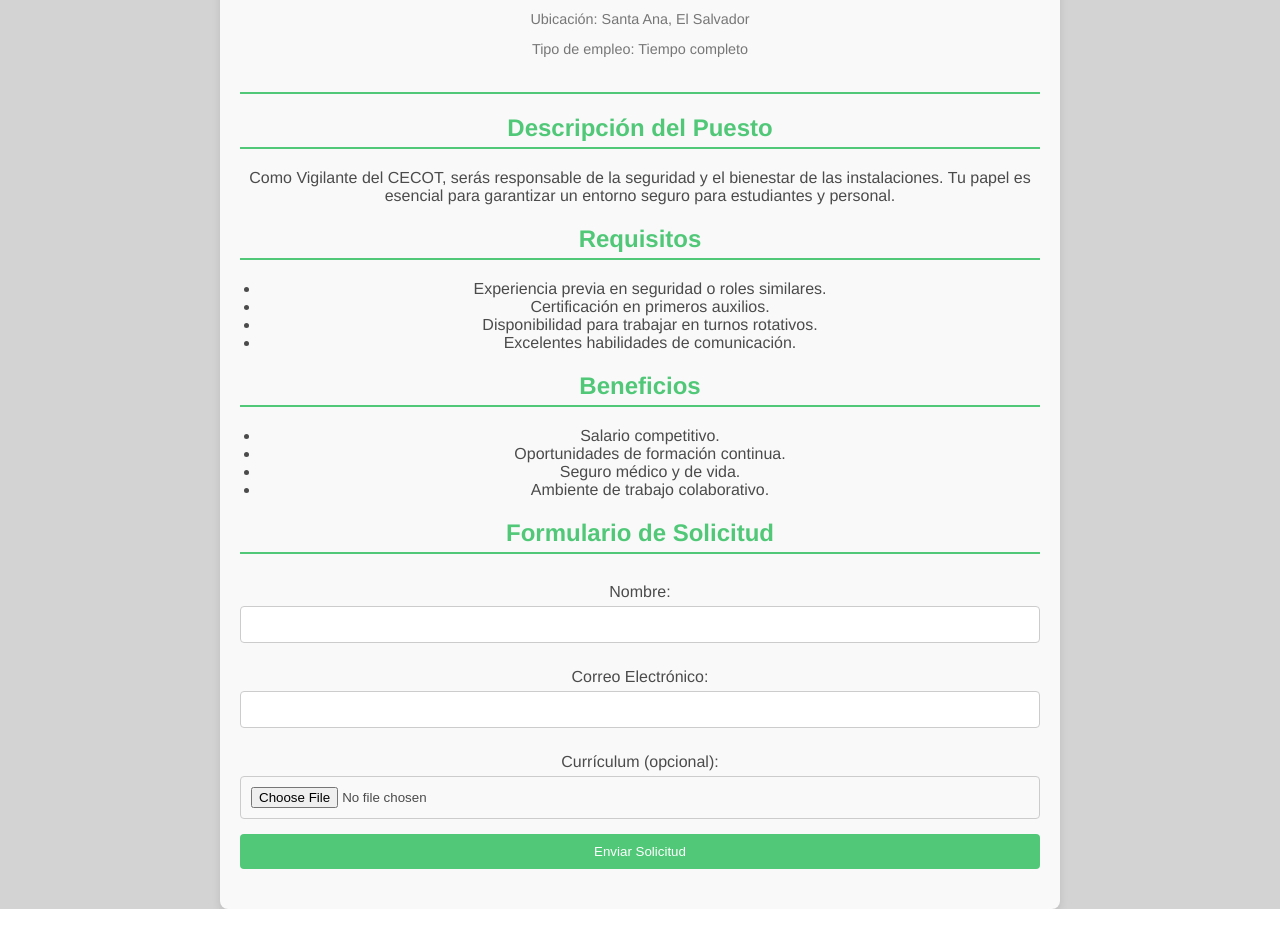
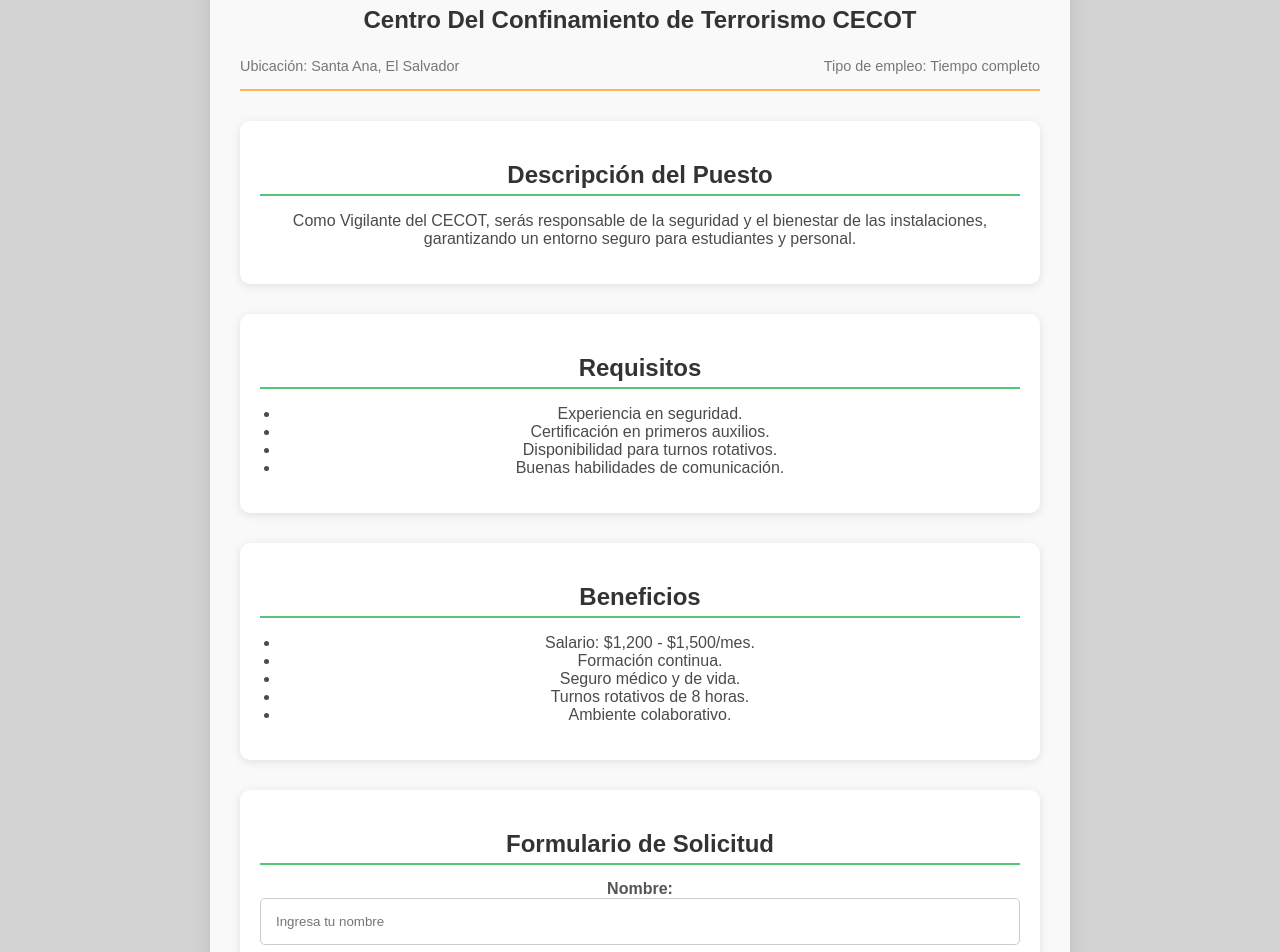
Before and after one commit to FrankUgb/ugbjobs, a Vue app: page /empleo in a window 1280 px wide. Shown: the part 200-1152 px from the top of the page. Before the commit the page ends 1109 px from the top, so only its background shows below. Built offline with nearby package versions, Linux system fonts and the light colour scheme.

Commit message:
Cambio 11
Filtro y depuracion

```diff
--- a/src/assets/Css/Trabajo.css
+++ b/src/assets/Css/Trabajo.css
@@ -1,76 +1,93 @@
-/* Estilos generales para el componente Trabajo */
 .job-details {
   max-width: 800px;
-  margin: 0 auto;
-  padding: 20px;
-  background-color: #f9f9f9;
-  border-radius: 8px;
-  box-shadow: 0 4px 8px rgba(0, 0, 0, 0.1);
+  margin: 20px auto;
+  padding: 30px;
+  background-color: #f9f9f9; /* Fondo claro para un diseño suave */
+  border-radius: 15px;
+  box-shadow: 0 4px 20px rgba(0, 0, 0, 0.1); /* Sombra más suave */
+  font-family: 'Arial', sans-serif;
 }
 
 .job-header {
   text-align: center;
-  padding-bottom: 20px;
-  border-bottom: 2px solid #50C878; /* Verde esmeralda */
+  padding-bottom: 15px;
+  border-bottom: 2px solid #FFB74D; /* Naranja quemado */
 }
 
 .company-name {
   font-weight: bold;
-  font-size: 1.2em;
-  color: #4B4B4B;
+  font-size: 1.5em;
+  color: #333; /* Color oscuro para mayor legibilidad */
 }
 
-.job-location,
-.job-type {
+.job-info {
+  display: flex;
+  justify-content: space-between;
   font-size: 0.9em;
-  color: #777;
+  color: #777; /* Gris más claro */
+  margin-top: 10px;
 }
 
 .job-description,
 .job-requirements,
 .job-benefits,
 .application-form {
-  margin: 20px 0;
+  margin: 30px 0;
+  padding: 20px;
+  background-color: #ffffff; /* Fondo blanco para las secciones */
+  border-radius: 10px;
+  box-shadow: 0 2px 10px rgba(0, 0, 0, 0.1); /* Sombra sutil */
 }
 
 h2 {
-  border-bottom: 2px solid #50C878;
+  border-bottom: 2px solid #50C878; /* Verde esmeralda */
   padding-bottom: 5px;
-  color: #50C878;
+  color: #333; /* Color oscuro */
+  margin-bottom: 15px;
 }
 
 ul {
-  list-style-type: disc;
+  list-style-type: disc; /* Cambia el tipo de lista */
   padding-left: 20px;
 }
 
-form {
-  display: flex;
-  flex-direction: column;
+.input-group {
+  margin-bottom: 25px; /* Espaciado más amplio entre grupos de entrada */
 }
 
 label {
-  margin: 10px 0 5px;
+  font-weight: 600; /* Negrita para etiquetas */
+  color: #555; /* Gris oscuro */
 }
 
 input[type="text"],
 input[type="email"],
 input[type="file"] {
-  padding: 10px;
+  padding: 15px;
   border: 1px solid #ccc;
-  border-radius: 4px;
-  margin-bottom: 15px;
+  border-radius: 5px;
+  width: 100%; /* Ancho completo */
+  box-sizing: border-box; /* Asegura que el padding no afecte el ancho */
+  transition: border-color 0.3s; /* Transición para el enfoque */
+}
+
+input[type="text"]:focus,
+input[type="email"]:focus {
+  border-color: #50C878; /* Verde esmeralda al enfocar */
 }
 
 button {
-  padding: 10px;
-  background-color: #50C878;
+  padding: 15px;
+  background-color: #FFB74D; /* Naranja quemado */
   color: white;
   border: none;
-  border-radius: 4px;
+  border-radius: 5px;
   cursor: pointer;
+  width: 100%; /* Botón de ancho completo */
+  transition: background-color 0.3s, transform 0.2s; /* Transiciones para el hover */
 }
 
 button:hover {
-  background-color: #45b369; /* Un poco más oscuro al pasar el mouse */
+  background-color: #FFA726; /* Naranja más oscuro al pasar el mouse */
+  transform: translateY(-2px); /* Efecto de elevación */
 }
--- a/src/components/MyNavbar.vue
+++ b/src/components/MyNavbar.vue
@@ -1,8 +1,10 @@
 <template>
   <nav class="navbar">
     <div class="navbar-container">
-      <!-- Imagen a la izquierda -->
-      <img src="../assets/Img/logo1.png" alt="Descripción de la imagen" class="navbar-image" />
+      <!-- Imagen como enlace al inicio -->
+      <router-link to="/">
+        <img src="../assets/Img/logo1.png" alt="Descripción de la imagen" class="navbar-image" />
+      </router-link>
       <div class="navbar-links">
         <ul class="navbar-menu">
           <li><router-link to="/">Inicio</router-link></li>
@@ -38,13 +40,13 @@
   -webkit-font-smoothing: antialiased;
   -moz-osx-font-smoothing: grayscale;
   text-align: center;
-  color: #4B4B4B;
-  background-color: #D3D3D3; /* Fondo gris claro */
+  color: #333333; /* Gris oscuro para el texto */
+  background-color: #D3D3D3; /* Gris claro para el fondo de la página */
 }
 
 .navbar {
   background-color: #50C878; /* Verde esmeralda */
-  padding: 10px 20px; /* Espaciado horizontal */
+  padding: 10px 20px;
   color: white;
 }
 
@@ -76,11 +78,11 @@
   color: #333333; /* Gris oscuro para el texto */
   text-decoration: none; /* Sin subrayado */
   transition: opacity 0.3s;
-  padding: 10px 0; /* Ajuste para que no tenga espaciado horizontal */
+  padding: 10px 0;
 }
 
 .navbar-menu a:hover {
-  color: #ffffff; /* Naranja quemado al pasar el mouse */
+  color: #CC5500; /* Naranja quemado al pasar el mouse */
   opacity: 0.8; /* Efecto de opacidad al pasar el mouse */
 }
 
@@ -94,20 +96,20 @@
   background-color: #FFD700; /* Amarillo dorado para los botones */
   color: #1C1C1C; /* Negro carbón para el texto */
   border-radius: 5px; /* Bordes redondeados */
-  padding: 10px 15px; /* Espaciado interno */
-  text-decoration: none; /* Sin subrayado */
-  transition: background-color 0.3s, transform 0.2s; /* Transiciones suaves */
+  padding: 10px 15px;
+  text-decoration: none;
+  transition: background-color 0.3s, transform 0.2s;
 }
 
 .auth-button:hover {
-  background-color: #C65D2D; /* Naranja quemado al pasar el mouse */
+  background-color: #CC5500; /* Naranja quemado al pasar el mouse */
   color: white; /* Texto blanco al pasar el mouse */
-  transform: scale(1.05); /* Escala al pasar el mouse */
+  transform: scale(1.05);
 }
 
 /* Acentos para detalles */
 .accent {
-  color: #FFD700;
+  color: #FFD700; /* Amarillo dorado */
 }
 
 /* Secciones oscuras */
--- a/src/components/Views/EmpleoPage.vue
+++ b/src/components/Views/EmpleoPage.vue
@@ -3,64 +3,77 @@
     <header class="job-header">
       <h1>Vigilante del CECOT</h1>
       <p class="company-name">Centro Del Confinamiento de Terrorismo CECOT</p>
-      <p class="job-location">Ubicación: Santa Ana, El Salvador</p>
-      <p class="job-type">Tipo de empleo: Tiempo completo</p>
+      <div class="job-info">
+        <span class="job-location">Ubicación: Santa Ana, El Salvador</span>
+        <span class="job-type">Tipo de empleo: Tiempo completo</span>
+      </div>
     </header>
 
     <section class="job-description">
       <h2>Descripción del Puesto</h2>
       <p>
         Como Vigilante del CECOT, serás responsable de la seguridad y el bienestar de
-        las instalaciones. Tu papel es esencial para garantizar un entorno seguro
-        para estudiantes y personal.
+        las instalaciones, garantizando un entorno seguro para estudiantes y personal.
       </p>
     </section>
 
     <section class="job-requirements">
       <h2>Requisitos</h2>
       <ul>
-        <li>Experiencia previa en seguridad o roles similares.</li>
+        <li>Experiencia en seguridad.</li>
         <li>Certificación en primeros auxilios.</li>
-        <li>Disponibilidad para trabajar en turnos rotativos.</li>
-        <li>Excelentes habilidades de comunicación.</li>
+        <li>Disponibilidad para turnos rotativos.</li>
+        <li>Buenas habilidades de comunicación.</li>
       </ul>
     </section>
+
 
     <section class="job-benefits">
       <h2>Beneficios</h2>
       <ul>
-        <li>Salario competitivo.</li>
-        <li>Oportunidades de formación continua.</li>
+        <li>Salario: $1,200 - $1,500/mes.</li>
+        <li>Formación continua.</li>
         <li>Seguro médico y de vida.</li>
-        <li>Ambiente de trabajo colaborativo.</li>
+        <li>Turnos rotativos de 8 horas.</li>
+        <li>Ambiente colaborativo.</li>
       </ul>
     </section>
 
     <section class="application-form">
       <h2>Formulario de Solicitud</h2>
       <form @submit.prevent="submitApplication">
-        <label for="name">Nombre:</label>
-        <input type="text" id="name" v-model="applicant.name" required />
+        <div class="input-group">
+          <label for="name">Nombre:</label>
+          <input type="text" id="name" v-model="applicant.name" placeholder="Ingresa tu nombre" required />
+        </div>
 
-        <label for="email">Correo Electrónico:</label>
-        <input type="email" id="email" v-model="applicant.email" required />
+        <div class="input-group">
+          <label for="email">Correo Electrónico:</label>
+          <input type="email" id="email" v-model="applicant.email" placeholder="Ingresa tu correo electrónico" required />
+        </div>
 
-        <label for="resume">Currículum (opcional):</label>
-        <input type="file" id="resume" @change="handleFileUpload" />
+        <div class="input-group">
+          <label for="resume">Currículum (opcional):</label>
+          <input type="file" id="resume" @change="handleFileUpload" />
+        </div>
 
         <button type="submit">Enviar Solicitud</button>
       </form>
     </section>
   </div>
 
-
+<!-- Footer -->
+<FooterComponent /> <!-- Componente de Footer agregado aquí -->
 </template>
 
 <script>
-import '../../assets/Css/Trabajo.css';
+import FooterComponent from '@/components/FooterComponent.vue'; // Importa el componente Footer
 
 export default {
   name: 'EmpleoPage',
+  components: {
+    FooterComponent, // Asegúrate de registrar el componente aquí
+  },
   data() {
     return {
       applicant: {
@@ -75,88 +88,13 @@
       this.applicant.resume = event.target.files[0];
     },
     submitApplication() {
-      // Lógica para enviar la solicitud
       console.log('Solicitud enviada:', this.applicant);
-      // Aquí puedes agregar la lógica para enviar la información a un servidor
+      this.resetForm();
+    },
+    resetForm() {
+      this.applicant = { name: '', email: '', resume: null };
     },
   },
 }
 </script>
-
-<style scoped>
-.job-details {
-  max-width: 800px;
-  margin: 0 auto;
-  padding: 20px;
-  background-color: #f9f9f9;
-  border-radius: 8px;
-  box-shadow: 0 4px 8px rgba(0, 0, 0, 0.1);
-}
-
-.job-header {
-  text-align: center;
-  padding-bottom: 20px;
-  border-bottom: 2px solid #50C878; /* Verde esmeralda */
-}
-
-.company-name {
-  font-weight: bold;
-  font-size: 1.2em;
-  color: #4B4B4B;
-}
-
-.job-location,
-.job-type {
-  font-size: 0.9em;
-  color: #777;
-}
-
-.job-description,
-.job-requirements,
-.job-benefits,
-.application-form {
-  margin: 20px 0;
-}
-
-h2 {
-  border-bottom: 2px solid #50C878;
-  padding-bottom: 5px;
-  color: #50C878;
-}
-
-ul {
-  list-style-type: disc;
-  padding-left: 20px;
-}
-
-form {
-  display: flex;
-  flex-direction: column;
-}
-
-label {
-  margin: 10px 0 5px;
-}
-
-input[type="text"],
-input[type="email"],
-input[type="file"] {
-  padding: 10px;
-  border: 1px solid #ccc;
-  border-radius: 4px;
-  margin-bottom: 15px;
-}
-
-button {
-  padding: 10px;
-  background-color: #50C878;
-  color: white;
-  border: none;
-  border-radius: 4px;
-  cursor: pointer;
-}
-
-button:hover {
-  background-color: #45b369; /* Un poco más oscuro al pasar el mouse */
-}
-</style>
+<style src="../../assets/Css/Trabajo.css"></style>
--- a/src/components/Views/Lista-Empleos.vue
+++ b/src/components/Views/Lista-Empleos.vue
@@ -1,8 +1,50 @@
 <template>
   <div class="job-list">
     <h1>Lista de Empleos</h1>
+
+    <!-- Filtros -->
+    <div class="filters">
+      <select v-model="selectedLocation" @change="filterJobs">
+        <option value="">Seleccionar Ubicación</option>
+        <option value="San Salvador">San Salvador</option>
+        <option value="Santa Ana">Santa Ana</option>
+        <option value="San Miguel">San Miguel</option>
+        <option value="La Libertad">La Libertad</option>
+        <option value="Sonsonate">Sonsonate</option>
+      </select>
+
+      <select v-model="selectedSalary" @change="filterJobs">
+        <option value="">Seleccionar Salario</option>
+        <option value="30000">Menos de $30,000</option>
+        <option value="40000">Menos de $40,000</option>
+        <option value="50000">Menos de $50,000</option>
+        <option value="60000">Más de $60,000</option>
+      </select>
+
+      <select v-model="selectedSpecialty" @change="filterJobs">
+        <option value="">Seleccionar Especialidad</option>
+        <option value="Medicina">Medicina</option>
+        <option value="Ing. Sistemas">Ing. Sistemas</option>
+        <option value="Industrial">Industrial</option>
+        <option value="Bases de Datos">Bases de Datos</option>
+        <option value="Abogado">Abogado</option>
+        <option value="Marketing">Marketing</option>
+        <option value="Recursos Humanos">Recursos Humanos</option>
+        <option value="Arquitectura">Arquitectura</option>
+        <option value="Contabilidad">Contabilidad</option>
+        <option value="Logística">Logística</option>
+      </select>
+
+      <select v-model="selectedHours" @change="filterJobs">
+        <option value="">Seleccionar Horas</option>
+        <option value="Tiempo Completo">Tiempo Completo</option>
+        <option value="Medio Tiempo">Medio Tiempo</option>
+        <option value="Por Proyecto">Por Proyecto</option>
+      </select>
+    </div>
+
     <div class="job-container">
-      <div class="job-card" v-for="job in jobs" :key="job.id">
+      <div class="job-card" v-for="job in filteredJobs" :key="job.id">
         <h2>{{ job.title }}</h2>
         <p class="company">{{ job.company }}</p>
         <p class="location">{{ job.location }}</p>
@@ -11,6 +53,7 @@
       </div>
     </div>
   </div>
+
   <!-- Agrega el componente del footer aquí -->
   <FooterComponent />
 </template>
@@ -25,21 +68,41 @@
   },
   data() {
     return {
+      selectedLocation: '',
+      selectedSalary: '',
+      selectedSpecialty: '',
+      selectedHours: '',
       jobs: [
-        { id: 1, title: 'Vigilante de Seguridad', company: 'CECOT', location: 'Barcelona', description: 'Responsable de la seguridad de las instalaciones.' },
-        { id: 2, title: 'Desarrollador Frontend', company: 'Tech Solutions', location: 'Madrid', description: 'Desarrollo de interfaces web.' },
-        { id: 3, title: 'Analista de Datos', company: 'Data Corp', location: 'Valencia', description: 'Análisis de datos para la toma de decisiones.' },
-        { id: 4, title: 'Asistente Administrativo', company: 'Office Inc.', location: 'Sevilla', description: 'Apoyo en tareas administrativas y de oficina.' },
-        { id: 5, title: 'Ingeniero de Software', company: 'Innovatech', location: 'Bilbao', description: 'Desarrollo de soluciones de software.' },
-        { id: 6, title: 'Community Manager', company: 'Marketing Pro', location: 'Zaragoza', description: 'Gestión de redes sociales y campañas.' },
-        { id: 7, title: 'Especialista en SEO', company: 'SEO Master', location: 'Granada', description: 'Optimización de motores de búsqueda.' },
-        { id: 8, title: 'Contador', company: 'Finanzas 360', location: 'Alicante', description: 'Gestión de cuentas y finanzas.' },
-        { id: 9, title: 'Diseñador Gráfico', company: 'Creativos', location: 'Murcia', description: 'Creación de contenido visual.' },
-        { id: 10, title: 'Project Manager', company: 'Proyectos S.A.', location: 'Tarragona', description: 'Gestión y supervisión de proyectos.' },
-        { id: 11, title: 'Ventas', company: 'Comercial XYZ', location: 'Almería', description: 'Venta y promoción de productos.' },
-        { id: 12, title: 'Técnico de Soporte', company: 'Soporte 24/7', location: 'Salamanca', description: 'Atención al cliente y soporte técnico.' },
+        { id: 1, title: 'Médico General', company: 'Hospital Nacional', location: 'San Salvador', description: 'Atención médica integral a pacientes.', salary: 30000, specialty: 'Medicina', hours: 'Tiempo Completo' },
+        { id: 2, title: 'Desarrollador Backend', company: 'Innovatech', location: 'Santa Ana', description: 'Desarrollo de aplicaciones web.', salary: 40000, specialty: 'Ing. Sistemas', hours: 'Tiempo Completo' },
+        { id: 3, title: 'Ingeniero Industrial', company: 'Proyectos Industriales', location: 'San Miguel', description: 'Optimización de procesos industriales.', salary: 35000, specialty: 'Industrial', hours: 'Tiempo Completo' },
+        { id: 4, title: 'Abogado Corporativo', company: 'Legal & Co.', location: 'La Libertad', description: 'Asesoría legal a empresas.', salary: 50000, specialty: 'Abogado', hours: 'Medio Tiempo' },
+        { id: 5, title: 'Analista de Bases de Datos', company: 'Data Solutions', location: 'San Salvador', description: 'Mantenimiento de bases de datos.', salary: 38000, specialty: 'Bases de Datos', hours: 'Tiempo Completo' },
+        { id: 6, title: 'Community Manager', company: 'Marketing Pro', location: 'Sonsonate', description: 'Gestión de redes sociales.', salary: 32000, specialty: 'Marketing', hours: 'Medio Tiempo' },
+        { id: 7, title: 'Especialista en Recursos Humanos', company: 'HR Solutions', location: 'San Salvador', description: 'Gestión del talento humano.', salary: 30000, specialty: 'Recursos Humanos', hours: 'Tiempo Completo' },
+        { id: 8, title: 'Arquitecto de Software', company: 'Tech Architects', location: 'San Salvador', description: 'Diseño y desarrollo de software escalable.', salary: 55000, specialty: 'Ing. Sistemas', hours: 'Tiempo Completo' },
+        { id: 9, title: 'Contador Público', company: 'Cuentas Claras', location: 'San Miguel', description: 'Gestión de cuentas y auditoría.', salary: 38000, specialty: 'Contabilidad', hours: 'Tiempo Completo' },
+        { id: 10, title: 'Coordinador de Logística', company: 'Logística y Más', location: 'Santa Ana', description: 'Planificación y ejecución de la cadena de suministro.', salary: 42000, specialty: 'Logística', hours: 'Medio Tiempo' },
+        { id: 11, title: 'Técnico en Redes', company: 'Redes Seguras', location: 'La Libertad', description: 'Mantenimiento y optimización de redes.', salary: 30000, specialty: 'Ing. Sistemas', hours: 'Por Proyecto' },
+        { id: 12, title: 'Asistente de Ventas', company: 'Ventas Rápidas', location: 'Sonsonate', description: 'Soporte al equipo de ventas y atención al cliente.', salary: 25000, specialty: 'Marketing', hours: 'Tiempo Completo' },
       ],
+      filteredJobs: [], // Lista de trabajos filtrados
     };
+  },
+  created() {
+    this.filteredJobs = this.jobs; // Inicializa los trabajos filtrados
+  },
+  methods: {
+    filterJobs() {
+      this.filteredJobs = this.jobs.filter(job => {
+        const matchesLocation = this.selectedLocation ? job.location === this.selectedLocation : true;
+        const matchesSalary = this.selectedSalary ? job.salary < parseInt(this.selectedSalary) : true;
+        const matchesSpecialty = this.selectedSpecialty ? job.specialty === this.selectedSpecialty : true;
+        const matchesHours = this.selectedHours ? job.hours === this.selectedHours : true;
+
+        return matchesLocation && matchesSalary && matchesSpecialty && matchesHours;
+      });
+    },
   },
 }
 </script>
```
Also changed, not shown: src/assets/Css/Empleos.css (+42 -12 lines), src/assets/Css/HomeComponent.css (+24 -25 lines).
